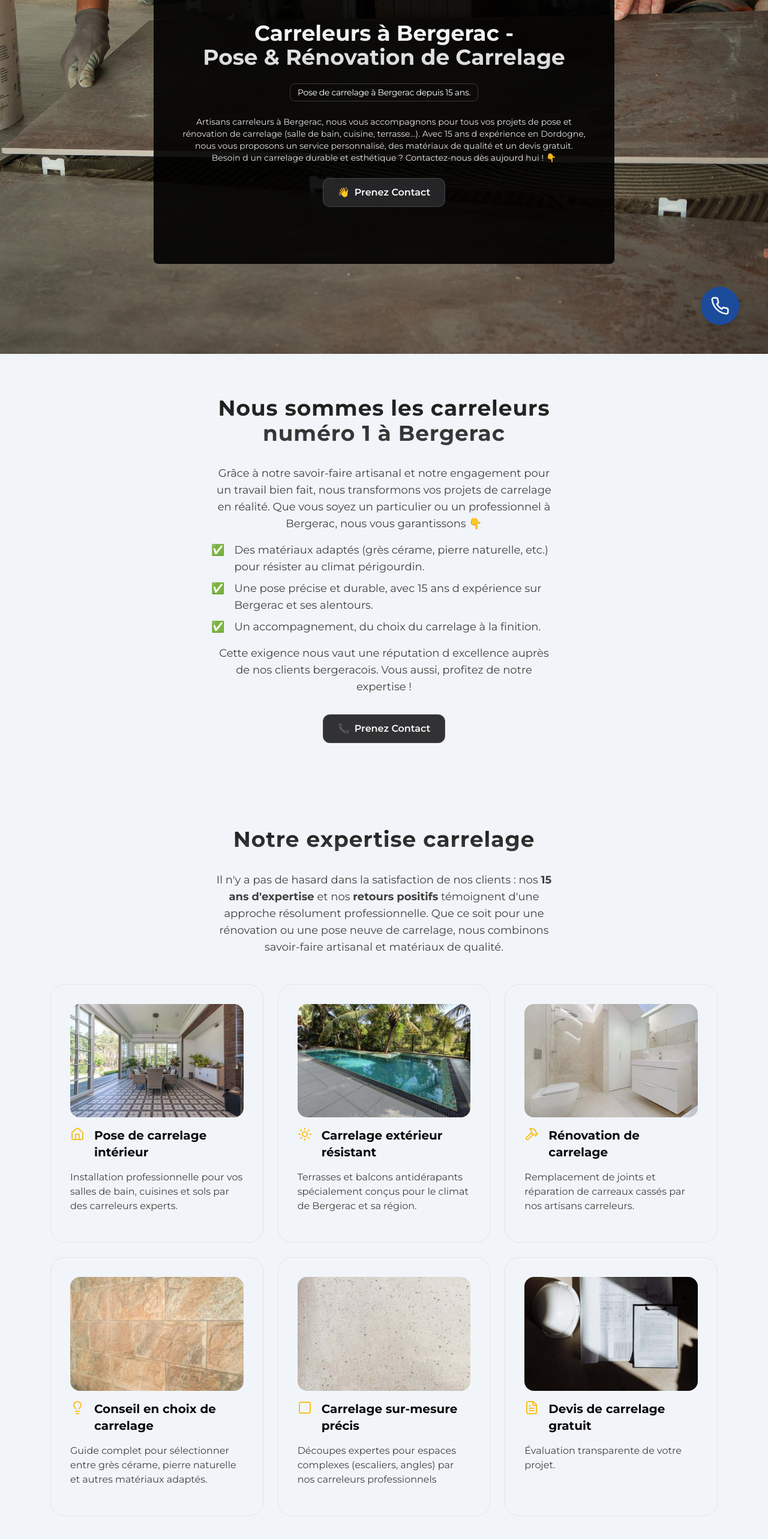
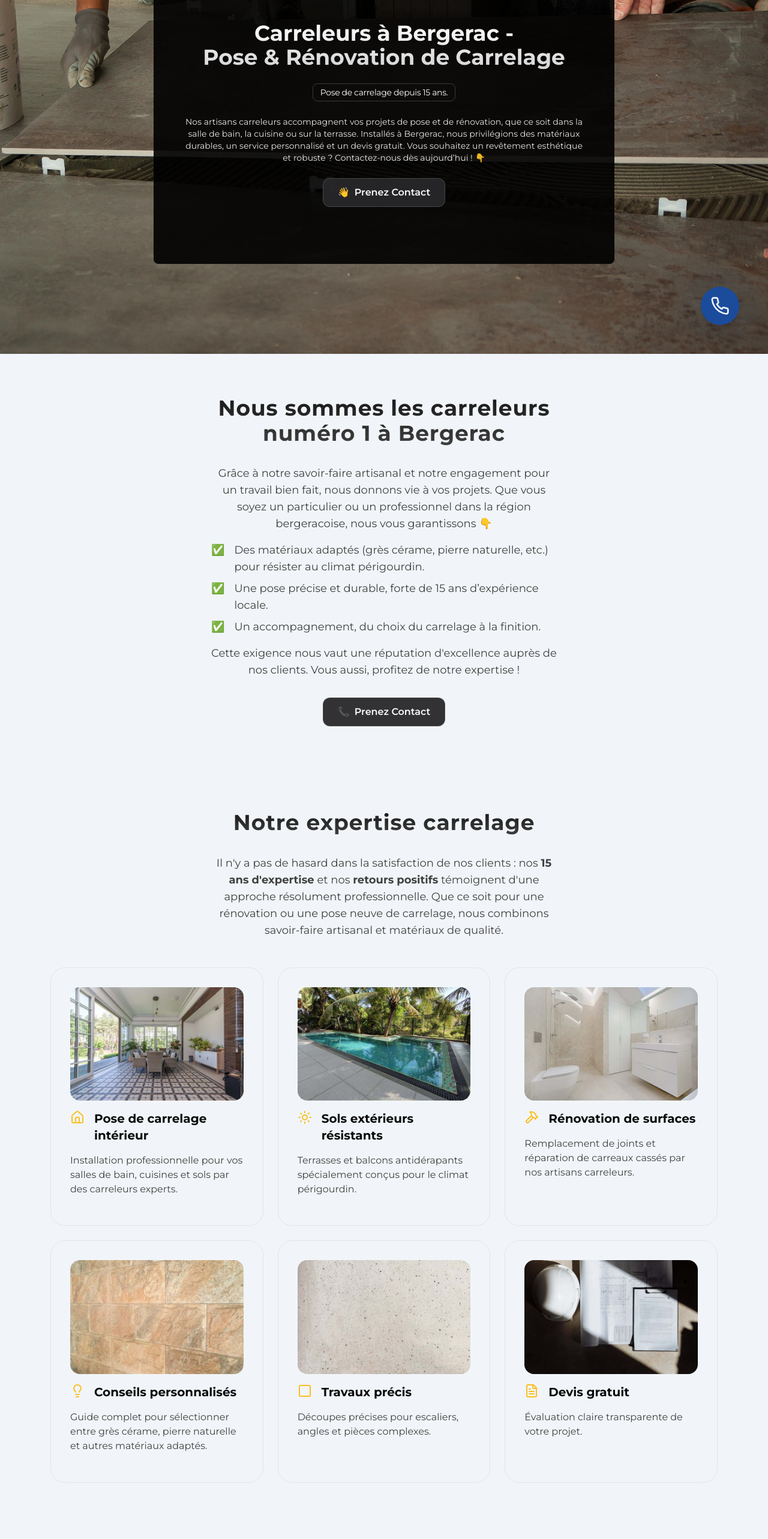
Before and after one commit to mscarrelage24/mscarrelage24, a Next.js app: page /carrelage-bergerac in a window 1280 px wide. Shown: the part 210-2776 px from the top of the page at 60% size. Built offline with nearby package versions, Linux system fonts and the light colour scheme.

Commit message:
fixing seo

```diff
--- a/components/carrelage-bergerac/Areas.tsx
+++ b/components/carrelage-bergerac/Areas.tsx
@@ -4,7 +4,7 @@ const Areas = () => {
   return (
     <section className="container section flex-col-center gap-8 md:gap-12">
       <div className="flex-col-center max-w-xl gap-8">
-        <h2 className="flex-col-center sub-title">Zones desservies </h2>
+        <h2 className="flex-col-center sub-title">Zones d'intervention</h2>
         <div className="flex flex-col space-y-4">
           <p className="description">
             Notre équipe de carreleurs professionnels intervient dans tout
--- a/components/carrelage-bergerac/Faq.tsx
+++ b/components/carrelage-bergerac/Faq.tsx
@@ -12,43 +12,43 @@ interface FaqItem {
 export const faq = [
   {
     id: '0',
-    question: `Quel est le prix moyen de la pose de carrelage à Bergerac ?`,
+    question: `💰 Quel est le prix moyen d'une pose de carrelage ?`,
     answer: `Le coût dépend du type de pose et des matériaux. Pour une terrasse ou un projet avec des contraintes techniques (découpes complexes, pente, etc.), le tarif peut varier. Nous proposons des devis gratuits et personnalisés pour évaluer précisément votre projet.`,
   },
   {
     id: '1',
-    question: `Comment choisir son carrelage pour une terrasse ?`,
+    question: `🌿 Quel revêtement privilégier pour une terrasse ?`,
     answer: `Privilégiez un carrelage antidérapant (R10 minimum) et résistant au gel, essentiel sous le climat périgourdin. Le grès cérame émaillé ou la pierre reconstituée sont excellents pour les terrasses bergeracoises. Nous vous guidons vers les meilleurs matériaux adaptés à votre usage et à l’esthétique de votre maison.`,
   },
   {
     id: '2',
-    question: `Faut-il prévoir un délai particulier pour la pose de carrelage en Dordogne ?`,
+    question: `⏳ Y a-t-il un délai particulier pour les chantiers extérieurs ?`,
     answer: `Oui, surtout pour les chantiers extérieurs. Évitez les périodes de gel hivernal et privilégiez le printemps ou l’été pour les terrasses. À Bergerac, nous adaptons nos interventions aux conditions météorologiques pour garantir une pose durable.`,
   },
 
   {
-    id: '4',
-    question: `Proposez-vous la rénovation de carrelage ancien ?`,
+    id: '3',
+    question: `🛠️ Proposez-vous la rénovation d’anciens sols ?`,
     answer: `Absolument. Nous rénovons et réparons les carrelages abîmés, les joints fissurés, et même les sols en tomettes typiques du Périgord. Nous préservons le charme de l’ancien avec des techniques modernes et durables.`,
   },
   {
+    id: '4',
+    question: `🚿 Quel matériau choisir pour une salle de bain ?`,
+    answer: `Le grès cérame est idéal pour les salles de bain grâce à sa résistance à l'humidité. Nous vous conseillons sur les finitions (mat, brillant, aspect pierre) selon vos goûts.`,
+  },
+  {
     id: '5',
-    question: `Quel carrelage choisir pour une salle de bain ?`,
-    answer: `Optez pour un carrelage antidérapant (R9-R10) et imperméable. Le grès cérame est idéal pour les salles de bain grâce à sa résistance à l'humidité. Nous vous conseillons sur les finitions (mat, brillant, aspect pierre) selon vos goûts.`,
+    question: `🧽 Comment entretenir un revêtement extérieur ?`,
+    answer: `Un nettoyage régulier à l'eau et au savon neutre suffit. Pour éviter la mousse, traitez annuellement avec un produit anti-mousse. Nous recommandons un jointement au ciment polymère pour une meilleure étanchéité face aux pluies périgourdines.`,
   },
   {
     id: '6',
-    question: `Comment entretenir son carrelage extérieur ?`,
-    answer: `Un nettoyage régulier à l'eau et au savon neutre suffit. Pour éviter la mousse, traitez annuellement avec un produit anti-mousse. Nous recommandons un jointement au ciment polymère pour une meilleure étanchéité face aux pluies périgourdines.`,
+    question: `🔎 Quelle est la différence entre carrelage et faïence ?`,
+    answer: `Le premier est plus épais et résistant, idéal pour les sols et les pièces humides. La faïence est plus fragile et réservée aux murs.`,
   },
   {
     id: '7',
-    question: `Quelle est la différence entre carrelage et faïence ?`,
-    answer: `Le carrelage est plus épais et résistant, idéal pour les sols et les pièces humides. La faïence est plus fragile et réservée aux murs.`,
-  },
-  {
-    id: '8',
-    question: `Acceptez-vous les petits chantiers ?`,
+    question: `📐 Acceptez-vous les petits chantiers ?`,
     answer: `Absolument ! Nous intervenons pour des projets de toutes tailles : réparation d'une douche, remplacement de quelques carreaux, ou création d'une terrasse complète. Chaque projet mérite notre expertise d'artisan carreleur.`,
   },
 ];
@@ -111,8 +111,8 @@ const Faq = () => {
       ref={ref}
     >
       <motion.h2 {...getAnimationProps()} className="sub-title mb-12">
-        Vos Questions sur
-        <br className="hidden md:block" /> le Carrelage à Bergerac
+        Questions fréquentes
+        <br className="" /> sur nos prestations
       </motion.h2>
 
       {faq.map(({ id, question, answer }, index) => (
--- a/components/carrelage-bergerac/Hero.tsx
+++ b/components/carrelage-bergerac/Hero.tsx
@@ -10,15 +10,15 @@ const Hero = () => {
           <br /> Pose & Rénovation de Carrelage
         </h1>
         <p className="text-white text-sm inline-flex border border-[#f5f5f5]/20 px-3 py-1 rounded-lg tracking-tight my-6 md:my-8 w-fi">
-          Pose de carrelage à Bergerac depuis 15 ans.
+          Pose de carrelage depuis 15 ans.
         </p>
         <p className="text-center text-sm text-white/90 md:text-md max-w-2xl lg:max-w-3xl">
-          Artisans carreleurs à Bergerac, nous vous accompagnons pour tous vos
-          projets de pose et rénovation de carrelage (salle de bain, cuisine,
-          terrasse…). Avec 15 ans d&nbsp;expérience en Dordogne, nous vous
-          proposons un service personnalisé, des matériaux de qualité et un
-          devis gratuit. Besoin d&nbsp;un carrelage durable et esthétique ?
-          Contactez-nous dès aujourd&nbsp;hui ! 👇
+          Nos artisans carreleurs accompagnent vos projets de pose et de
+          rénovation, que ce soit dans la salle de bain, la cuisine ou sur la
+          terrasse. Installés à Bergerac, nous privilégions des matériaux
+          durables, un service personnalisé et un devis gratuit. Vous souhaitez
+          un revêtement esthétique et robuste ? Contactez-nous dès aujourd’hui !
+          👇
         </p>
         <Link href="/contact">
           <button className="inline-flex items-center gap-2 border border-white/15 bg-zinc-800/95 text-neutral-50 px-6 h-12 rounded-xl cursor-pointer">
--- a/components/carrelage-bergerac/QualityServices.tsx
+++ b/components/carrelage-bergerac/QualityServices.tsx
@@ -18,32 +18,32 @@ const QualityServices = () => {
       icon: <House className="text-amber-400" />,
     },
     {
-      title: 'Carrelage extérieur résistant',
-      text: `Terrasses et balcons antidérapants spécialement conçus pour le climat de Bergerac et sa région.`,
+      title: 'Sols extérieurs résistants',
+      text: `Terrasses et balcons antidérapants spécialement conçus pour le climat périgourdin.`,
       imgSrc: '/tiles-page/services/s2.jpg',
       icon: <Sun className="text-amber-400" />,
     },
     {
-      title: 'Rénovation de carrelage',
+      title: 'Rénovation de surfaces',
       text: `Remplacement de joints et réparation de carreaux cassés par nos artisans carreleurs.`,
       imgSrc: '/tiles-page/services/s3.jpg',
       icon: <Hammer className="text-amber-400" />,
     },
     {
-      title: 'Conseil en choix de carrelage',
+      title: 'Conseils personnalisés',
       text: `Guide complet pour sélectionner entre grès cérame, pierre naturelle et autres matériaux adaptés.`,
       imgSrc: '/tiles-page/services/s4.jpg',
       icon: <Lightbulb className="text-amber-400" />,
     },
     {
-      title: 'Carrelage sur-mesure précis',
-      text: `Découpes expertes pour espaces complexes (escaliers, angles) par nos carreleurs professionnels`,
+      title: 'Travaux précis',
+      text: `Découpes précises pour escaliers, angles et pièces complexes.`,
       imgSrc: '/tiles-page/services/s5.jpg',
       icon: <Square className="text-amber-400" />,
     },
     {
-      title: 'Devis de carrelage gratuit',
-      text: `Évaluation transparente de votre projet.`,
+      title: 'Devis gratuit',
+      text: `Évaluation claire transparente de votre projet.`,
       imgSrc: '/tiles-page/services/s6.jpg',
       icon: <FileText className="text-amber-400" />,
     },
--- a/components/carrelage-bergerac/Services.tsx
+++ b/components/carrelage-bergerac/Services.tsx
@@ -11,9 +11,9 @@ const Services = () => {
         <div className="flex flex-col space-y-4">
           <p className="description">
             Grâce à notre savoir-faire artisanal et notre engagement pour un
-            travail bien fait, nous transformons vos projets de carrelage en
-            réalité. Que vous soyez un particulier ou un professionnel à
-            Bergerac, nous vous garantissons 👇
+            travail bien fait, nous donnons vie à vos projets. Que vous soyez un
+            particulier ou un professionnel dans la région bergeracoise, nous
+            vous garantissons 👇
           </p>
           <ul className="text-base md:text-lg text-neutral-700 flex flex-col space-y-2">
             <li className="flex space-x-4">
@@ -26,8 +26,8 @@ const Services = () => {
             <li className="flex space-x-4">
               <span>✅</span>
               <span>
-                Une pose précise et durable, avec 15 ans d&nbsp;expérience sur
-                Bergerac et ses alentours.
+                Une pose précise et durable, forte de 15 ans d’expérience
+                locale.
               </span>
             </li>
             <li className="flex space-x-4">
@@ -38,8 +38,8 @@ const Services = () => {
             </li>
           </ul>
           <p className="description">
-            Cette exigence nous vaut une réputation d&nbsp;excellence auprès de
-            nos clients bergeracois. Vous aussi, profitez de notre expertise !
+            Cette exigence nous vaut une réputation d'excellence auprès de nos
+            clients. Vous aussi, profitez de notre expertise !
           </p>
         </div>
         <Link href="/contact">
--- a/components/carrelage-bergerac/Sites.tsx
+++ b/components/carrelage-bergerac/Sites.tsx
@@ -5,15 +5,15 @@ const Sites = () => {
     <section className="container section flex-col-center gap-16">
       <div className="flex-col-center max-w-xl gap-6">
         <h2 className="sub-title">
-          Réalisations de Carrelage
+          Nos réalisation
           <br className="hidden md:block" /> à Bergerac
         </h2>
         <p className="description">
-          Vous envisagez un nouveau carrelage ? Inspirez-vous de nos
-          réalisations pour des clients Bergeracois ! Ces photos montrent
-          comment nous avons concrétisé leurs projets avec des solutions
-          sur-mesure et des matériaux choisis pour durer. Votre imagination,
-          notre expertise ✨.
+          Besoin d’inspiration pour vos sols et revêtements muraux ?
+          Inspirez-vous de nos réalisations pour des clients Bergeracois ! Ces
+          photos montrent comment nous avons concrétisé leurs projets avec des
+          solutions sur-mesure et des matériaux choisis pour durer. Votre
+          imagination, notre expertise ✨.
         </p>
         <div className="flex-col-center gap-6 lg:flex-row">
           <Compare
```
